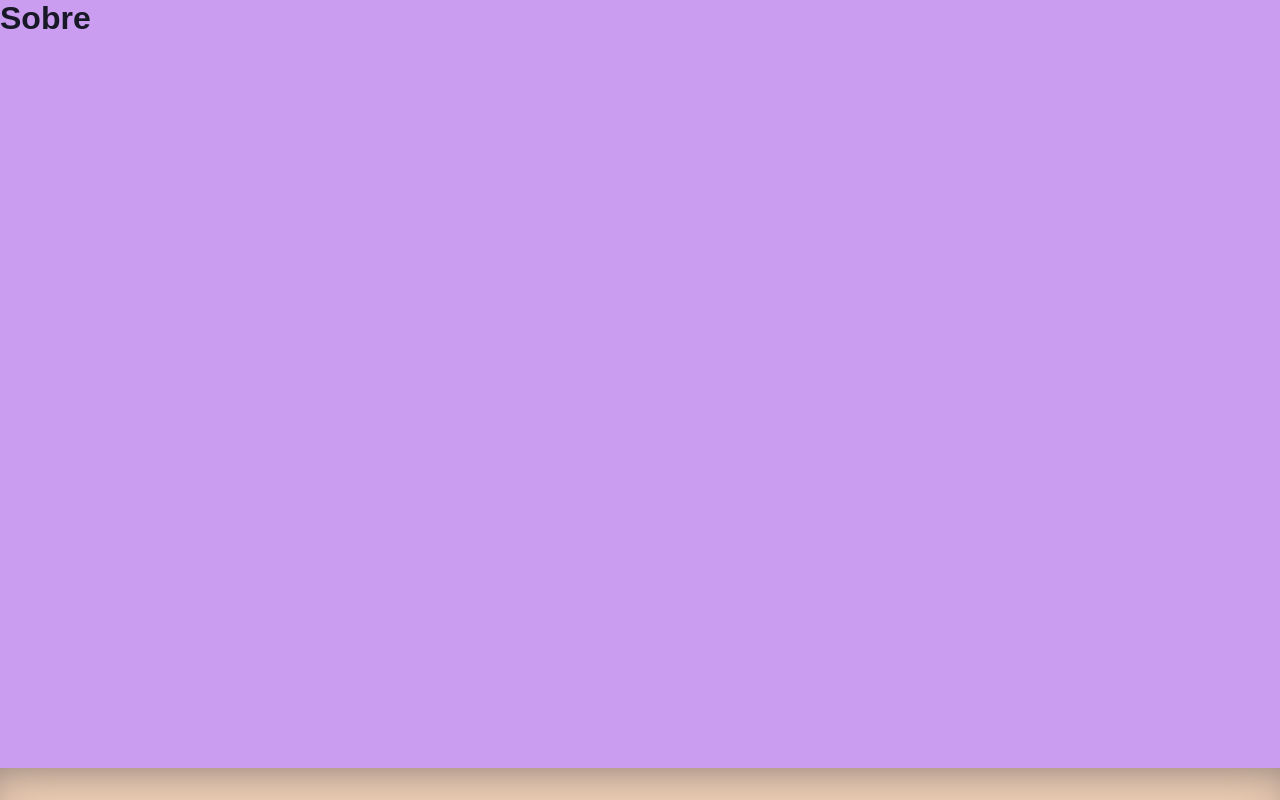
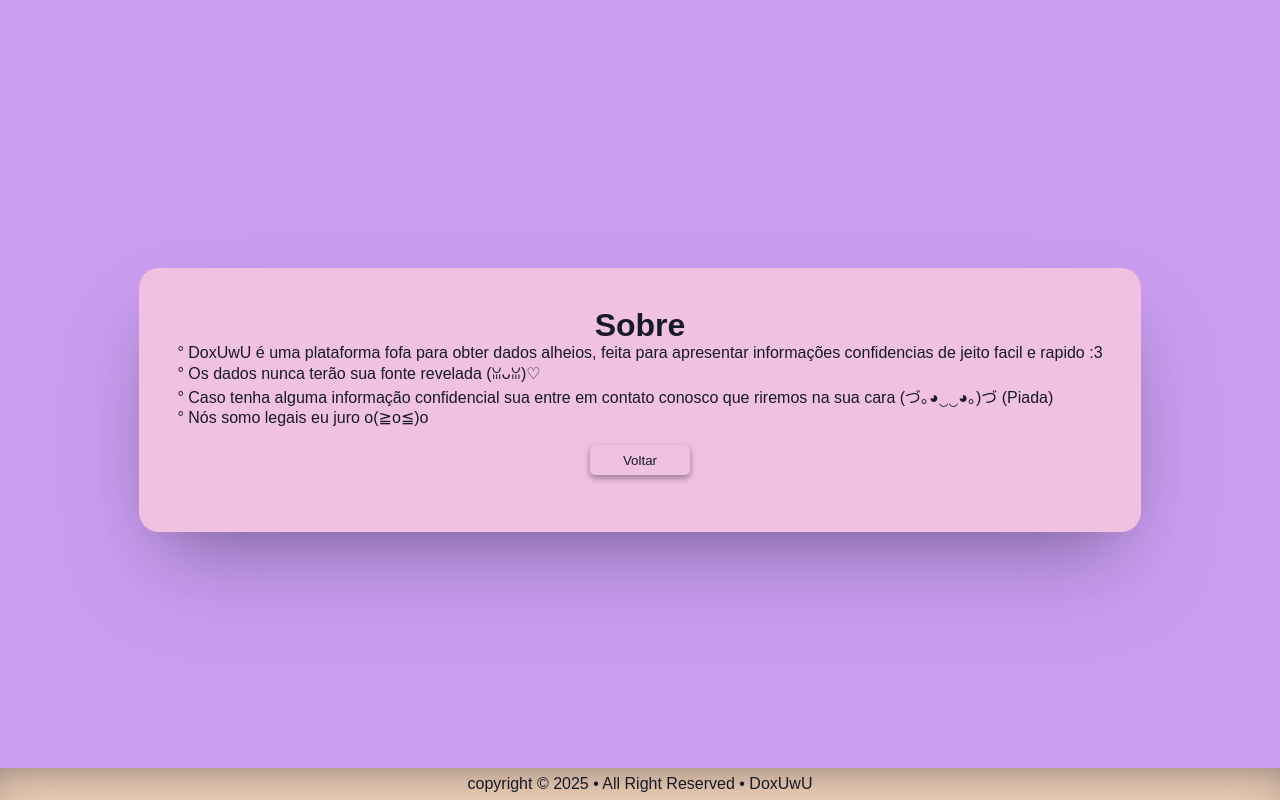
Before and after one commit to MarceloAntonio/DoxUwU, a React (Vite) app: page /Sobre in a window 1280 px wide. Built offline with nearby package versions, Linux system fonts and the light colour scheme; a web font is replaced by a local one.

Commit message:
Criação da pagina Sobre e adição dos botões de voltar

```diff
--- a/src/components/Doxing.jsx
+++ b/src/components/Doxing.jsx
@@ -1,10 +1,19 @@
 import React, { useEffect, useState } from 'react'
 import Footer from './Footer'
+import { useNavigate } from 'react-router-dom'
 
 export default function Doxing() {
   const [usuario, setUsuario] = useState(null)
   const [senha, setSenha] = useState('')
   const [copiado, setCopiado] = useState(false)
+
+  const navigate = useNavigate()
+
+const IrParaHome = () => {
+    navigate("/")
+  }
+
+
 
   // Função para gerar número aleatório de 1 até o valor máximo
   function gerarNumeroAleatorio(max) {
@@ -81,6 +90,7 @@ export default function Doxing() {
             {copiado ? 'Copiado!' : 'Copiar'}
           </button>
           <button onClick={recarregar}>Outra Pessoa</button>
+          <button onClick={IrParaHome}> Voltar </button>
         </div>
       </main>
       <Footer/>
--- a/src/components/Home.jsx
+++ b/src/components/Home.jsx
@@ -20,7 +20,7 @@ function Home() {
           <h3> Clique e faça um DOXING em uma pessoa aleatória </h3>
 
           <button onClick={IrParaDoxing}>Doxing</button>
-          <button onClick={IrParaSobre} id="Sobre">Sobre nós</button>
+          <button onClick={IrParaSobre} id="SobreBtn">Sobre nós</button>
         </div>
       </main>
       <Footer/>
--- a/src/components/Sobre.jsx
+++ b/src/components/Sobre.jsx
@@ -1,9 +1,30 @@
+import { useNavigate } from "react-router-dom"
+import Footer from "./Footer"
 function Sobre() {
+
+ const navigate = useNavigate()
+
+const IrParaHome = () => {
+    navigate("/")
+  }
+
+
+
   return (
 
   <div>
+    <main>
+      <div id="Sobre">
   <h1>Sobre</h1>
-  <footer/>
+<p>° DoxUwU é uma plataforma fofa para obter dados alheios, feita para apresentar informações confidencias de jeito facil e rapido :3 <br/>
+° Os dados nunca terão sua fonte revelada (ꈍᴗꈍ)♡ <br/>
+° Caso tenha alguma informação confidencial sua entre em contato conosco que riremos na sua cara (づ｡◕‿‿◕｡)づ (Piada) <br/>
+° Nós somo legais eu juro o(≧o≦)o </p>
+
+<button onClick={IrParaHome}> Voltar </button>
+</div>
+    </main>
+  <Footer/>
   </div>
 )
 }
--- a/src/index.css
+++ b/src/index.css
@@ -94,10 +94,11 @@ main {
   width: 50%;
 }
 
-#Sobre{
+#SobreBtn{
   position: relative;
   right: 45%;
   top: 6%;
+
 }
 
 
@@ -121,6 +122,50 @@ main {
 #Home button:active {
   transform: translateY(30%);
 }
+
+
+
+/* Sobre */
+
+
+
+#Sobre{
+  background-color: var(--second);
+  padding: 3%;
+  border-radius: 20px;
+  box-shadow: rgba(50, 50, 93, 0.25) 0px 50px 100px -20px,
+    rgba(0, 0, 0, 0.3) 0px 30px 60px -30px;
+  display: flex;
+  flex-direction: column;
+  justify-content: center;
+  align-items: center;
+  animation: transformar 2s ease-in-out;
+  text-align: left;
+
+}
+
+#Sobre button{
+
+width: 100px;
+  height: 30px;
+  border: none;
+  border-radius: 5px;
+  background-color: #f0c1e1;
+  box-shadow: rgba(0, 0, 0, 0.16) 0px 3px 6px, rgba(0, 0, 0, 0.23) 0px 3px 6px;
+  margin: 2%;
+  transition: transform 0.5s ease;
+  cursor: pointer;
+
+}
+
+#Sobre button:hover {
+  transform: scale(1.2);
+}
+
+#Sobre button:active {
+  transform: translateY(30px);
+}
+
 
 /* Footer */
 
```
Also changed, not shown: src/App.css (deleted).
